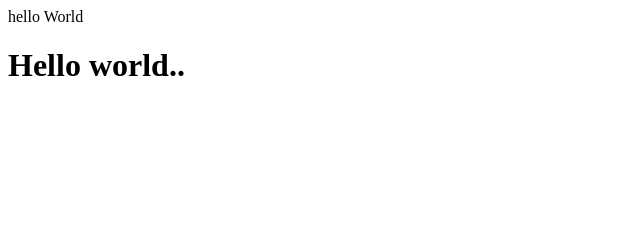
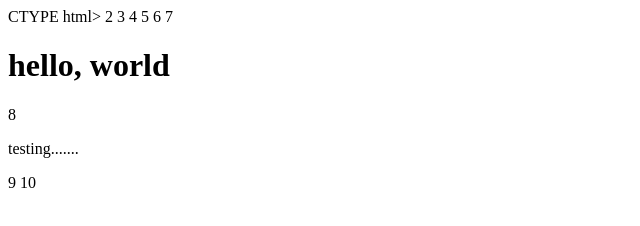
Before and after one commit to angad87/website, a plain HTML site: page index.html in a window 1280 px wide. Shown: the whole page, without its empty margins (0-640 px from the left). Drawn offline with Linux system fonts and the light colour scheme.

Commit message:
Adding HTML Structure

```diff
--- a/index.html
+++ b/index.html
@@ -1,3 +1,10 @@
-hello World
-
-<h1>Hello world..</h1>
+CTYPE html>
+ 2 <html>
+ 3   <head>
+ 4     <title></title>
+ 5   </head>
+ 6   <body>
+ 7     <h1>hello, world</h1>
+ 8     <p>testing.......</p>
+ 9   </body>
+10 </html>
```
